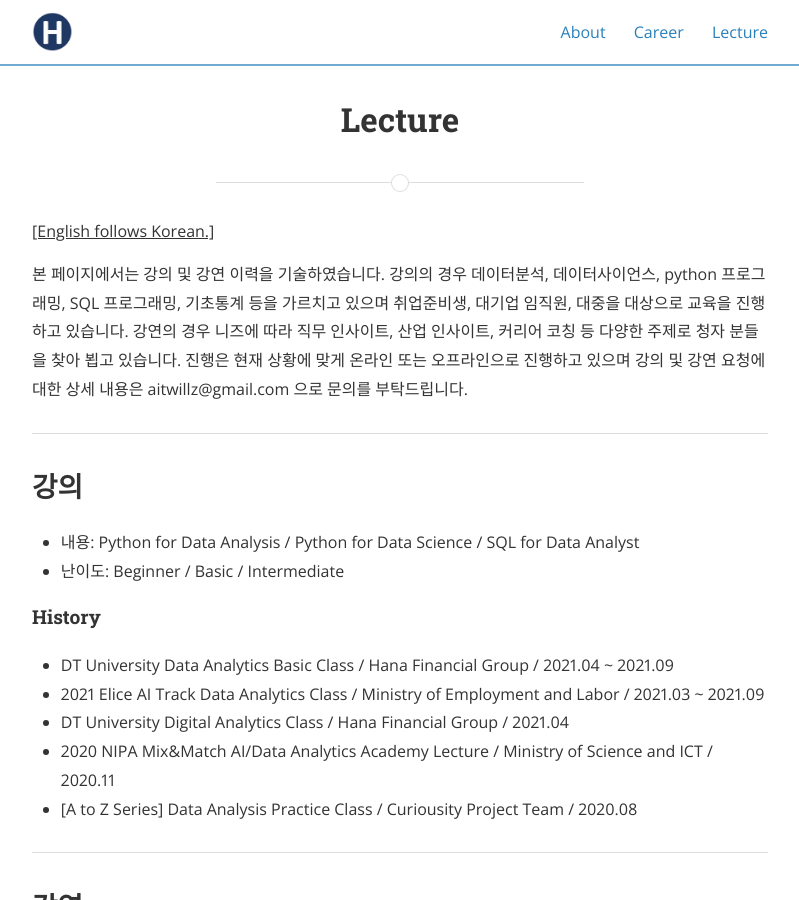
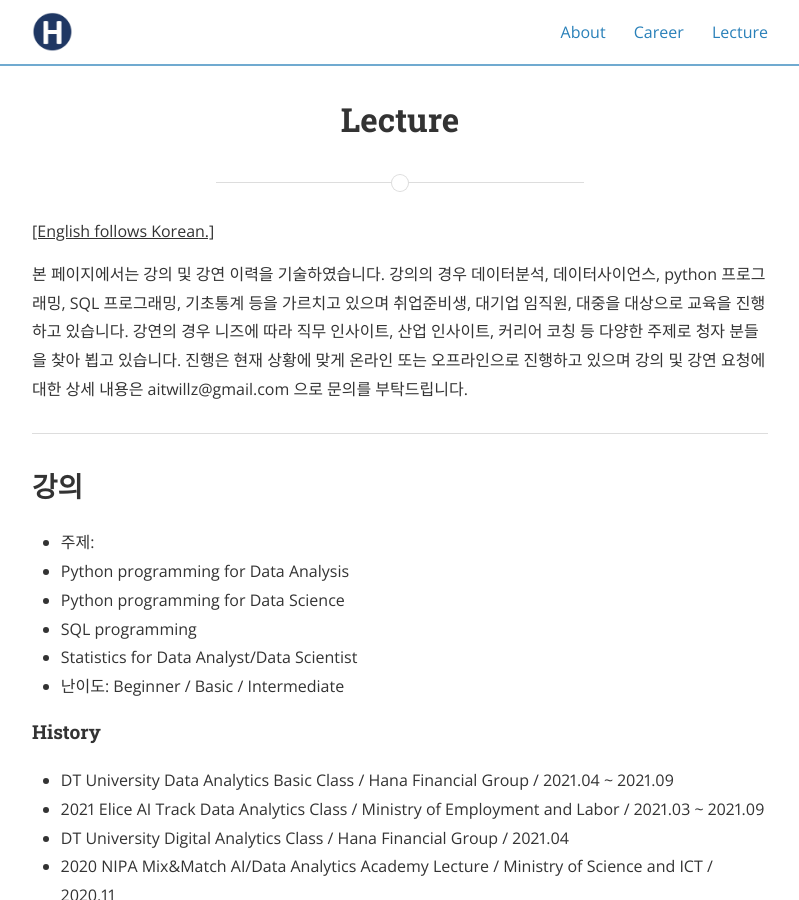
Before and after one commit to hwaneest/github.io, a Jekyll site: the page built from typography.md, in a window 1280 px wide and 900 px high. Shown: the whole window, without its empty margins (240-1039 px from the left). Built offline with Jekyll 4.4.1, drawn with Linux system fonts in a browser that asks for light colours; nearby versions of some CDN libraries.

Commit message:
lecture almost done

```diff
--- a/typography.md
+++ b/typography.md
@@ -13,7 +13,12 @@ main_nav: true
 
 <h2 id="list_types">강의</h2>
   <ul>
-    <li>내용: Python for Data Analysis / Python for Data Science / SQL for Data Analyst</li>
+    <li>주제:
+      <li>Python programming for Data Analysis</li>
+      <li>Python programming for Data Science</li>
+      <li>SQL programming</li>
+      <li>Statistics for Data Analyst/Data Scientist</li>
+    </li>
     <li>난이도: Beginner / Basic / Intermediate</li>
   </ul>
 
```
Also changed, not shown: 2 other files.
